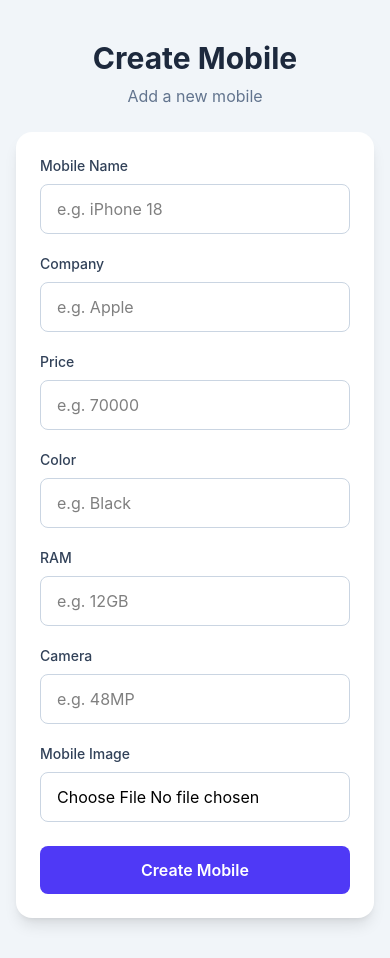
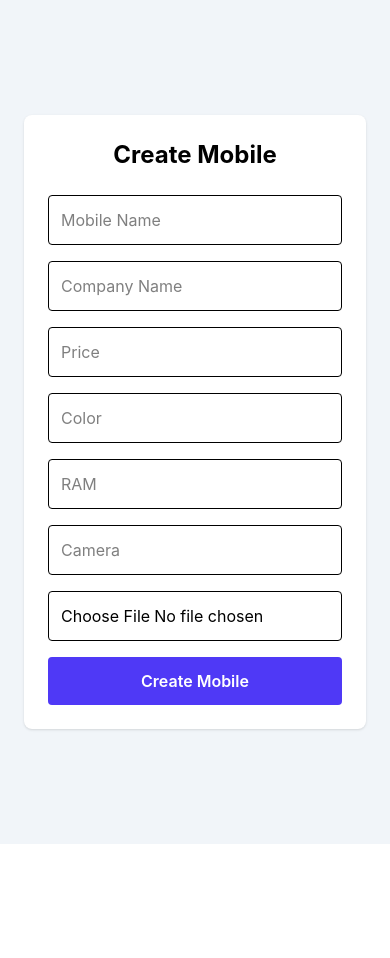
Before and after one commit to Dayapal/Backend-Authentication-with-full-stack-MERN-STACK, a React app in the folder frontend/: page /create-mobile in a window 390 px wide. After the commit the page ends 844 px from the top, so only its background shows below. Built offline with nearby package versions, Linux system fonts and the light colour scheme; sample sign-in values are in the browser's storage; the HTML template or start-up script is replaced by a standard one.

Commit message:
refactor: simplify mobile creation form and enhance mobile fetch component layout

```diff
--- a/frontend/src/components/CreateMobile.jsx
+++ b/frontend/src/components/CreateMobile.jsx
@@ -20,28 +20,19 @@ const CreateMobile = () => {
     });
   };
 
-  const handleImageChange = (e) => {
-    setImage(e.target.files[0]);
-  };
-
   const handleSubmit = async (e) => {
     e.preventDefault();
 
     try {
-      const mobileData = new FormData();
+      const data = new FormData();
 
-      mobileData.append("name", formData.name);
-      mobileData.append("price", Number(formData.price));
-      mobileData.append("color", formData.color);
-      mobileData.append("ram", formData.ram);
-      mobileData.append("camera", formData.camera);
-      mobileData.append("companyName", formData.companyName);
-      mobileData.append("image", image);
+      Object.keys(formData).forEach((key) => {
+        data.append(key, formData[key]);
+      });
 
-      await axios.post(
-        "http://localhost:3000/mobile",
-        mobileData
-      );
+      data.append("image", image);
+
+      await axios.post("http://localhost:3000/mobile", data);
 
       alert("Mobile created successfully");
 
@@ -55,173 +46,100 @@ const CreateMobile = () => {
       });
 
       setImage(null);
-
+      e.target.reset();
     } catch (error) {
-      console.log(
-        "Failed to create mobile:",
-        error.response?.data || error.message
-      );
-
+      console.log(error);
       alert("Failed to create mobile");
     }
   };
 
   return (
-    <div className="min-h-screen bg-slate-100 px-4 py-10">
+    <div className="flex min-h-screen items-center justify-center bg-slate-100 p-6">
+      <div className="w-full max-w-xl rounded-lg bg-white p-6 shadow">
 
-      <div className="mx-auto max-w-2xl">
-
-        <div className="mb-6 text-center">
-          <h1 className="text-3xl font-bold text-slate-800">
+        <h1 className="mb-6 text-center text-2xl font-bold">
           Create Mobile
         </h1>
 
-          <p className="mt-2 text-slate-500">
-            Add a new mobile
-          </p>
-        </div>
-
-        <div className="rounded-2xl bg-white p-6 shadow-lg md:p-8">
-
-          <form onSubmit={handleSubmit}>
-
-            <div className="grid grid-cols-1 gap-5 md:grid-cols-2">
-
-              {/* Mobile Name */}
-              <div>
-                <label className="mb-2 block text-sm font-medium text-slate-700">
-                  Mobile Name
-                </label>
+        <form onSubmit={handleSubmit} className="space-y-4">
 
           <input
             type="text"
             name="name"
-                  placeholder="e.g. iPhone 18"
+            placeholder="Mobile Name"
             value={formData.name}
             onChange={handleChange}
-                  className="w-full rounded-lg border border-slate-300 px-4 py-3 outline-none focus:border-indigo-500"
+            className="w-full rounded border p-3"
             required
           />
-              </div>
-
-              {/* Company */}
-              <div>
-                <label className="mb-2 block text-sm font-medium text-slate-700">
-                  Company
-                </label>
 
           <input
             type="text"
             name="companyName"
-                  placeholder="e.g. Apple"
+            placeholder="Company Name"
             value={formData.companyName}
             onChange={handleChange}
-                  className="w-full rounded-lg border border-slate-300 px-4 py-3 outline-none focus:border-indigo-500"
+            className="w-full rounded border p-3"
             required
           />
-              </div>
-
-              {/* Price */}
-              <div>
-                <label className="mb-2 block text-sm font-medium text-slate-700">
-                  Price
-                </label>
 
           <input
             type="number"
             name="price"
-                  placeholder="e.g. 70000"
+            placeholder="Price"
             value={formData.price}
             onChange={handleChange}
-                  className="w-full rounded-lg border border-slate-300 px-4 py-3 outline-none focus:border-indigo-500"
+            className="w-full rounded border p-3"
             required
           />
-              </div>
-
-              {/* Color */}
-              <div>
-                <label className="mb-2 block text-sm font-medium text-slate-700">
-                  Color
-                </label>
 
           <input
             type="text"
             name="color"
-                  placeholder="e.g. Black"
+            placeholder="Color"
             value={formData.color}
             onChange={handleChange}
-                  className="w-full rounded-lg border border-slate-300 px-4 py-3 outline-none focus:border-indigo-500"
+            className="w-full rounded border p-3"
             required
           />
-              </div>
-
-              {/* RAM */}
-              <div>
-                <label className="mb-2 block text-sm font-medium text-slate-700">
-                  RAM
-                </label>
 
           <input
             type="text"
             name="ram"
-                  placeholder="e.g. 12GB"
+            placeholder="RAM"
             value={formData.ram}
             onChange={handleChange}
-                  className="w-full rounded-lg border border-slate-300 px-4 py-3 outline-none focus:border-indigo-500"
+            className="w-full rounded border p-3"
             required
           />
-              </div>
-
-              {/* Camera */}
-              <div>
-                <label className="mb-2 block text-sm font-medium text-slate-700">
-                  Camera
-                </label>
 
           <input
             type="text"
             name="camera"
-                  placeholder="e.g. 48MP"
+            placeholder="Camera"
             value={formData.camera}
             onChange={handleChange}
-                  className="w-full rounded-lg border border-slate-300 px-4 py-3 outline-none focus:border-indigo-500"
+            className="w-full rounded border p-3"
             required
           />
-              </div>
-
-            </div>
-
-            {/* Image */}
-            <div className="mt-5">
-
-              <label className="mb-2 block text-sm font-medium text-slate-700">
-                Mobile Image
-              </label>
 
           <input
             type="file"
             accept="image/*"
-                onChange={handleImageChange}
-                className="w-full rounded-lg border border-slate-300 bg-white px-4 py-3"
+            onChange={(e) => setImage(e.target.files[0])}
+            className="w-full rounded border p-3"
             required
           />
 
-            </div>
-
-            {/* Submit */}
           <button
             type="submit"
-              className="mt-6 w-full rounded-lg bg-indigo-600 px-6 py-3 font-semibold text-white hover:bg-indigo-700"
+            className="w-full rounded bg-indigo-600 p-3 font-semibold text-white hover:bg-indigo-700"
           >
             Create Mobile
           </button>
 
         </form>
-
       </div>
-
-      </div>
-
     </div>
   );
 };
--- a/frontend/src/components/MobileFetch.jsx
+++ b/frontend/src/components/MobileFetch.jsx
@@ -1,11 +1,9 @@
-
 import axios from "axios";
 import React, { useEffect, useState } from "react";
 
 const MobileFetch = () => {
   const [mobile, setMobile] = useState([]);
   const [loading, setLoading] = useState(true);
-
   const fetchMobile = async () => {
     try {
       const res = await axios.get("http://localhost:3000/mobiles");
@@ -24,166 +22,65 @@ const MobileFetch = () => {
     fetchMobile();
   }, []);
 
+  if (loading) {
+    return <h2>Loading mobiles...</h2>;
+  }
+
+  if (mobile.length === 0) {
+    return <h2>No mobiles found</h2>;
+  }
+
   return (
-    <div className="min-h-screen bg-linear-to-br from-slate-100 via-blue-50 to-indigo-100 px-4 py-10">
+    <div className="p-6">
 
-      {/* Header */}
-      <div className="mx-auto mb-10 max-w-7xl text-center">
+      <h1 className="mb-6 text-2xl font-bold">
+        All Mobiles
+      </h1>
 
-        <div className="mx-auto mb-4 flex h-16 w-16 items-center justify-center rounded-2xl bg-indigo-600 text-3xl shadow-lg">
-          📱
-        </div>
+      <div className="grid grid-cols-1 gap-5 md:grid-cols-3">
 
-        <h1 className="text-3xl font-bold text-slate-800 md:text-4xl">
-          All Mobiles
-        </h1>
+        {mobile.map((item) => (
+          <div
+            key={item._id}
+            className="rounded-lg border bg-white p-4 shadow"
+          >
 
-        <p className="mt-2 text-slate-500">
-          Explore all available mobile phones
-        </p>
 
-      </div>
+            <img
+              src={item.image}
+              alt={item.name}
+              className="mb-4 h-52 w-full object-contain"
+            />
 
-      {/* Loading */}
-      {loading ? (
-        <div className="flex min-h-75 items-center justify-center">
+            {/* Mobile Details */}
+            <h2 className="text-xl font-bold">
+              {item.name}
+            </h2>
 
-          <div className="text-center">
+            <p className="text-gray-600">
+              Company: {item.companyName}
+            </p>
 
-            <div className="mx-auto h-12 w-12 animate-spin rounded-full border-4 border-slate-200 border-t-indigo-600"></div>
+            <p className="mt-2 text-lg font-semibold text-indigo-600">
+              ₹{item.price}
+            </p>
 
-            <p className="mt-4 text-slate-500">
-              Loading mobiles...
+            <p>
+              RAM: {item.ram}
+            </p>
+
+            <p>
+              Camera: {item.camera}
+            </p>
+
+            <p>
+              Color: {item.color}
             </p>
 
           </div>
+        ))}
 
-        </div>
-      ) : mobile.length === 0 ? (
-
-        /* Empty State */
-        <div className="mx-auto max-w-xl rounded-3xl bg-white p-10 text-center shadow-xl">
-
-          <div className="mb-4 text-6xl">
-            📱
-          </div>
-
-          <h2 className="text-2xl font-bold text-slate-800">
-            No Mobiles Found
-          </h2>
-
-          <p className="mt-2 text-slate-500">
-            There are currently no mobile phones available.
-          </p>
-
-        </div>
-
-      ) : (
-
-        /* Mobile Grid */
-        <div className="mx-auto grid max-w-7xl grid-cols-1 gap-6 sm:grid-cols-2 lg:grid-cols-3">
-
-          {mobile.map((item) => (
-
-            <div
-              key={item._id}
-              className="group overflow-hidden rounded-3xl bg-white shadow-lg shadow-slate-200/60 transition duration-300 hover:-translate-y-2 hover:shadow-2xl"
-            >
-
-              {/* Card Header */}
-              <div className="flex items-center justify-between bg-linear-to-r from-indigo-600 to-blue-600 p-6">
-
-                <div className="flex h-14 w-14 items-center justify-center rounded-2xl bg-white/20 text-3xl backdrop-blur">
-                  📱
-                </div>
-
-                <span className="rounded-full bg-white/20 px-4 py-2 text-sm font-medium text-white backdrop-blur">
-                  {item.companyName}
-                </span>
-
-              </div>
-
-              {/* Card Content */}
-              <div className="p-6">
-
-                <h2 className="mb-5 text-2xl font-bold text-slate-800">
-                  {item.name}
-                </h2>
-
-                {/* Price */}
-                <div className="mb-5 rounded-2xl bg-indigo-50 p-4">
-                  <p className="text-sm text-slate-500">
-                    Price
-                  </p>
-
-                  <p className="mt-1 text-2xl font-bold text-indigo-600">
-                    ₹{item.price}
-                  </p>
-                </div>
-
-                {/* Specifications */}
-                <div className="space-y-4">
-
-                  {/* Color */}
-                  <div className="flex items-center justify-between border-b border-slate-100 pb-3">
-                    <span className="text-slate-500">
-                      🎨 Color
-                    </span>
-
-                    <span className="font-semibold text-slate-700">
-                      {item.color}
-                    </span>
-                  </div>
-
-                  {/* RAM */}
-                  <div className="flex items-center justify-between border-b border-slate-100 pb-3">
-                    <span className="text-slate-500">
-                      💾 RAM
-                    </span>
-
-                    <span className="font-semibold text-slate-700">
-                      {item.ram}
-                    </span>
-                  </div>
-
-                  {/* Camera */}
-                  <div className="flex items-center justify-between">
-                    <span className="text-slate-500">
-                      📷 Camera
-                    </span>
-
-                    <span className="font-semibold text-slate-700">
-                      {item.camera}
-                    </span>
-                  </div>
-
-                </div>
-
-                {/* Button */}
-                <button
-                  className="mt-6 w-full rounded-xl bg-slate-900 px-5 py-3 font-semibold text-white transition duration-200 hover:bg-indigo-600"
-                >
-                  View Details
-                </button>
-
-              </div>
-
-            </div>
-
-          ))}
-
-        </div>
-      )}
-
-      {!loading && mobile.length > 0 && (
-        <div className="mx-auto mt-8 max-w-7xl text-center">
-
-          <span className="rounded-full bg-white px-5 py-2 text-sm font-medium text-slate-600 shadow">
-            {mobile.length} Mobile{mobile.length > 1 ? "s" : ""} Available
-          </span>
-
-        </div>
-      )}
+      </div>
 
     </div>
   );
```
Lines whose indentation alone changed are shown as unchanged.
